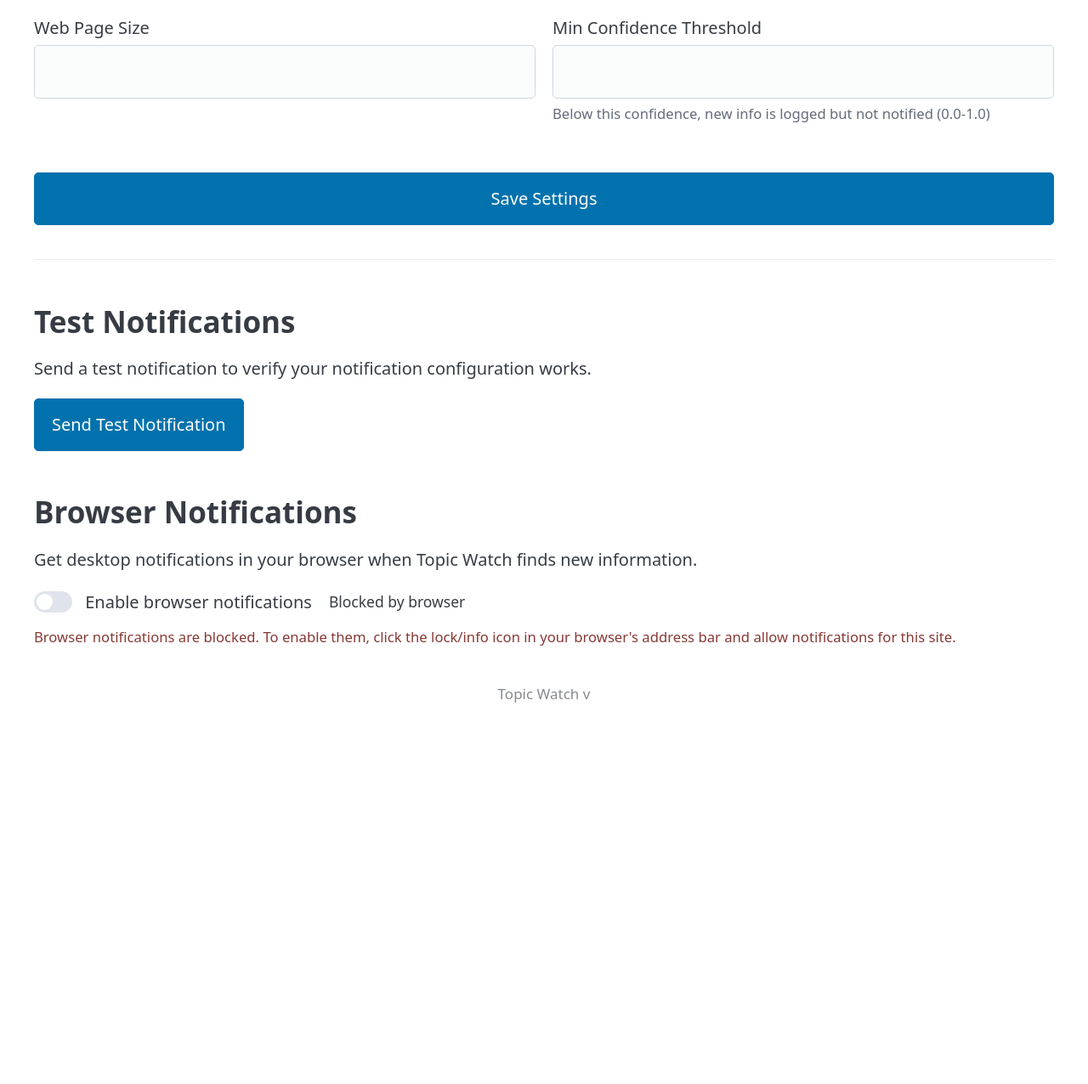
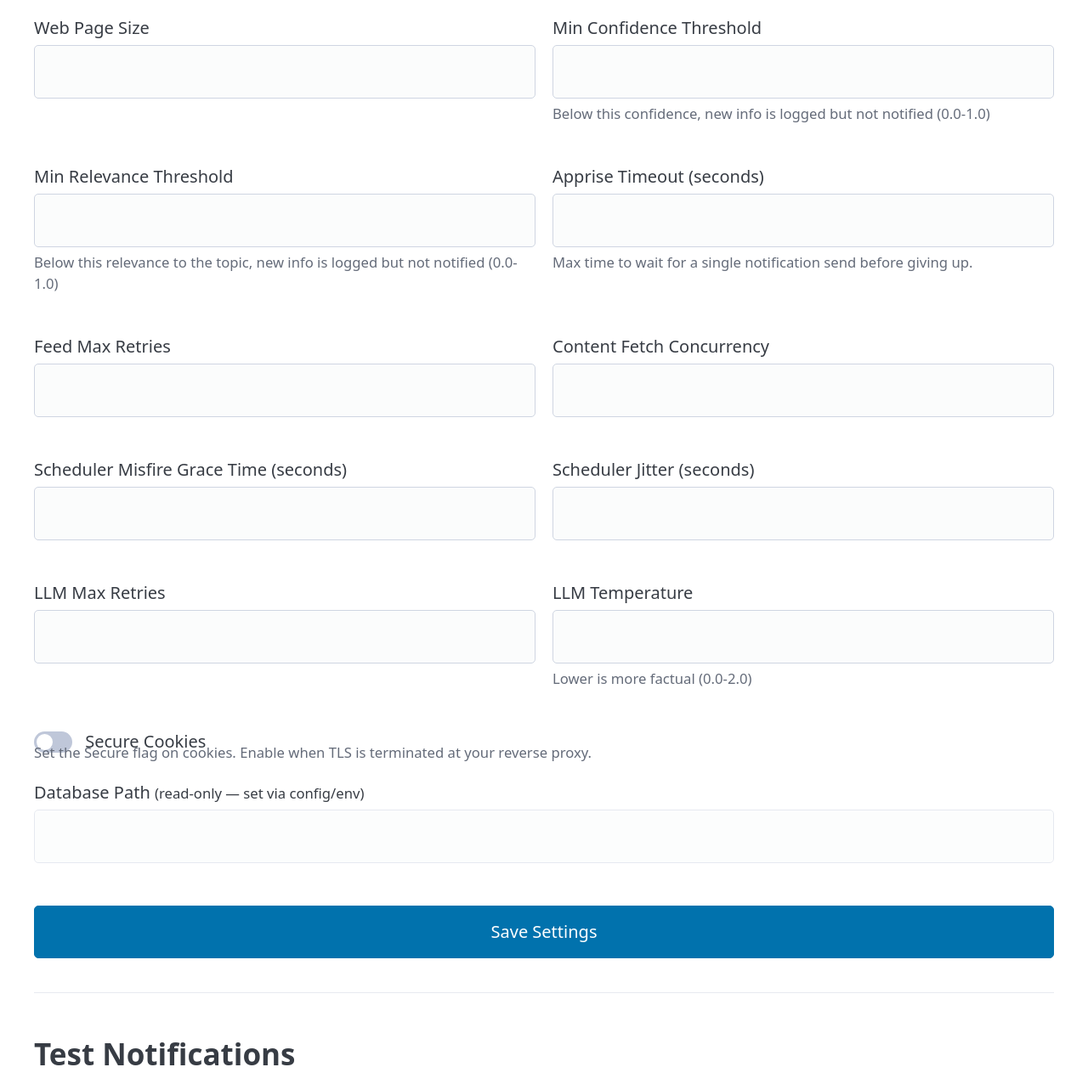
Before and after one commit to 0xzerolight/topic_watch, a Python web app: template app/templates/settings.html in a window 1280 px wide, after a click on "Advanced Settings". Shown: the part 1958-3234 px from the top of the page at 85% size. Before the commit the page ends 2785 px from the top, so only its background shows below. Run offline with Jinja, Linux system fonts and the light colour scheme; the template is opened without the code that fills it, so the values that code supplies are empty.

Commit message:
feat(web): persist all settings fields on save (full settings UI)
The settings POST handler omitted min_relevance_threshold and secure_cookies (and
six advanced fields) from the form/handler/Settings() call, silently resetting them
on every save. Surface all user-relevant fields in the form and persist them;
db_path stays read-only.

```diff
--- a/app/templates/settings.html
+++ b/app/templates/settings.html
@@ -153,7 +153,78 @@
                            value="{{ form.min_confidence_threshold if form else settings.min_confidence_threshold }}">
                     <small>Below this confidence, new info is logged but not notified (0.0-1.0)</small>
                 </label>
+
+                <label for="min_relevance_threshold">
+                    Min Relevance Threshold
+                    <input type="number" id="min_relevance_threshold" name="min_relevance_threshold"
+                           min="0" max="1" step="0.05"
+                           value="{{ form.min_relevance_threshold if form else settings.min_relevance_threshold }}">
+                    <small>Below this relevance to the topic, new info is logged but not notified (0.0-1.0)</small>
+                </label>
+
+                <label for="apprise_timeout_seconds">
+                    Apprise Timeout (seconds)
+                    <input type="number" id="apprise_timeout_seconds" name="apprise_timeout_seconds"
+                           min="1"
+                           value="{{ form.apprise_timeout_seconds if form else settings.apprise_timeout_seconds }}">
+                    <small>Max time to wait for a single notification send before giving up.</small>
+                </label>
+
+                <label for="feed_max_retries">
+                    Feed Max Retries
+                    <input type="number" id="feed_max_retries" name="feed_max_retries"
+                           min="1" max="10"
+                           value="{{ form.feed_max_retries if form else settings.feed_max_retries }}">
+                </label>
+
+                <label for="content_fetch_concurrency">
+                    Content Fetch Concurrency
+                    <input type="number" id="content_fetch_concurrency" name="content_fetch_concurrency"
+                           min="1" max="20"
+                           value="{{ form.content_fetch_concurrency if form else settings.content_fetch_concurrency }}">
+                </label>
+
+                <label for="scheduler_misfire_grace_time">
+                    Scheduler Misfire Grace Time (seconds)
+                    <input type="number" id="scheduler_misfire_grace_time" name="scheduler_misfire_grace_time"
+                           min="30" max="3600"
+                           value="{{ form.scheduler_misfire_grace_time if form else settings.scheduler_misfire_grace_time }}">
+                </label>
+
+                <label for="scheduler_jitter_seconds">
+                    Scheduler Jitter (seconds)
+                    <input type="number" id="scheduler_jitter_seconds" name="scheduler_jitter_seconds"
+                           min="0" max="120"
+                           value="{{ form.scheduler_jitter_seconds if form else settings.scheduler_jitter_seconds }}">
+                </label>
+
+                <label for="llm_max_retries">
+                    LLM Max Retries
+                    <input type="number" id="llm_max_retries" name="llm_max_retries"
+                           min="0" max="10"
+                           value="{{ form.llm_max_retries if form else settings.llm_max_retries }}">
+                </label>
+
+                <label for="llm_temperature">
+                    LLM Temperature
+                    <input type="number" id="llm_temperature" name="llm_temperature"
+                           min="0" max="2" step="0.05"
+                           value="{{ form.llm_temperature if form else settings.llm_temperature }}">
+                    <small>Lower is more factual (0.0-2.0)</small>
+                </label>
             </div>
+
+            <label style="margin-top: 1rem;">
+                <input type="checkbox" name="secure_cookies" value="true" role="switch"
+                       {% if (form.secure_cookies if form is defined and form else settings.secure_cookies) %}checked{% endif %}>
+                Secure Cookies
+                <small>Set the Secure flag on cookies. Enable when TLS is terminated at your reverse proxy.</small>
+            </label>
+
+            <label style="margin-top: 1rem;">
+                Database Path <small>(read-only — set via config/env)</small>
+                <input type="text" value="{{ settings.db_path }}" disabled>
+            </label>
 
         </div>
     </details>
```
Also changed, not shown: app/web/routes.py (+29 -8 lines), tests/test_settings_edit.py (+72 -0 lines).
